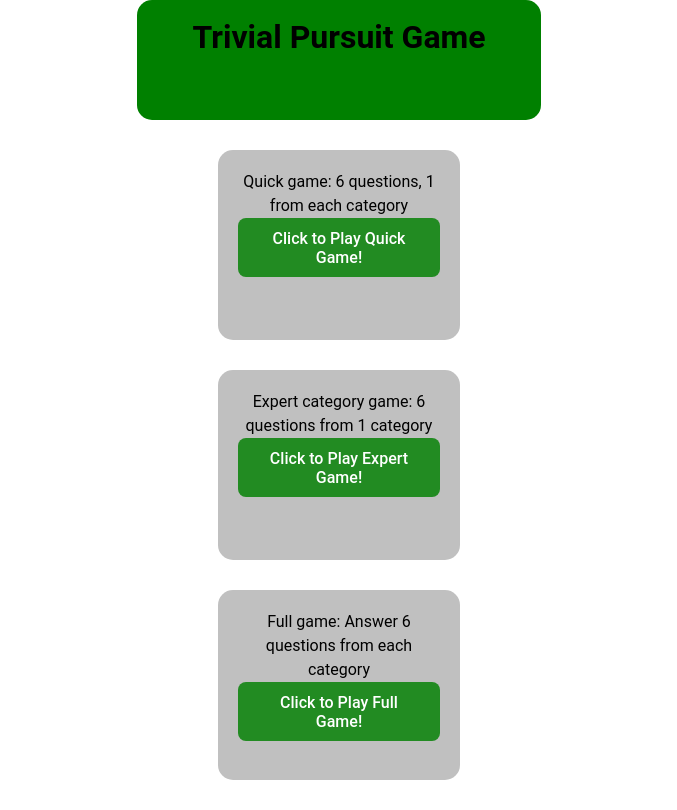
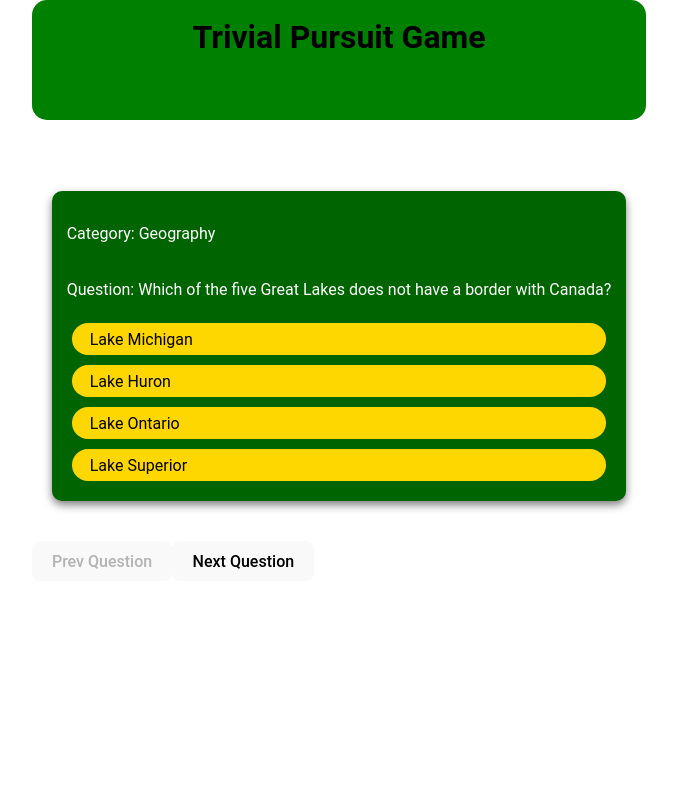
Before and after one commit to mbriese/JSTriviaApp, a React (Vite) app in the folder jsTriviaGameApp/: page / in a window 1280 px wide. Shown: the whole page, without its empty margins (301-978 px from the left). Built offline with nearby package versions, Linux system fonts and the light colour scheme.

Commit message:
fixing select game type

```diff
--- a/jsTriviaGameApp/src/App.jsx
+++ b/jsTriviaGameApp/src/App.jsx
@@ -12,7 +12,7 @@
 
 function App() {
     const [filteredQuestions, setFilteredQuestions] = useState(questions)
-    const [selectGameType, setGameType] = useState('null')
+    const [selectGameType, setGameType] = useState('')
     // Track current question index
     const [questionIndex, setQuestionIndex] = useState(0)
 
@@ -49,26 +49,32 @@
           <div className="main-nav">
               <h1>Trivial Pursuit Game</h1>
           </div>
-          <div className='container-lg'>
-              <div className='game-type-nav'>Quick game: 6 questions, 1 from each category
+            <div className='container-lg'>
+                {(selectGameType.toString() === 'null') &&
+                  <div className='game-type-nav'>Quick game: 6 questions, 1 from each category
                   <button
                       className='main-nav-button' onClick={() => handleGameTypeClick('quick', 6, "All")}>
                       Click to Play Quick Game!
                   </button>
-              </div>
-              <div className='game-type-nav'>
+              </div>}
+
+                {(selectGameType.toString() === 'null') &&
+                    <div className='game-type-nav'>
                   Expert category game: 6 questions from 1 category
                   <button
                       className='main-nav-button' onClick={() => handleGameTypeClick('expert', 6, "All")}>
                       Click to Play Expert Game!
                   </button>
               </div>
+                }
+                {(selectGameType.toString() === 'null') &&
               <div className='game-type-nav'>Full game: Answer 6 questions from each category
                   <button
                       className='main-nav-button' onClick={() => handleGameTypeClick('full', 36, "All")}>
                       Click to Play Full Game!
                   </button>
               </div>
+                }
           </div>
 
 
--- a/jsTriviaGameApp/src/QCard.jsx
+++ b/jsTriviaGameApp/src/QCard.jsx
@@ -13,7 +13,6 @@
     const [showQuestion, setShowQuestion] = useState(true)
     const [showAnswer, setShowAnswer] = useState(false)
     const [answered, setAnswered] =useState(false)
-    const [selectedQuestion, setSelectedQuestion] = useState(null)
 
 QCard.propTypes = {
         id: PropTypes.number,
```
